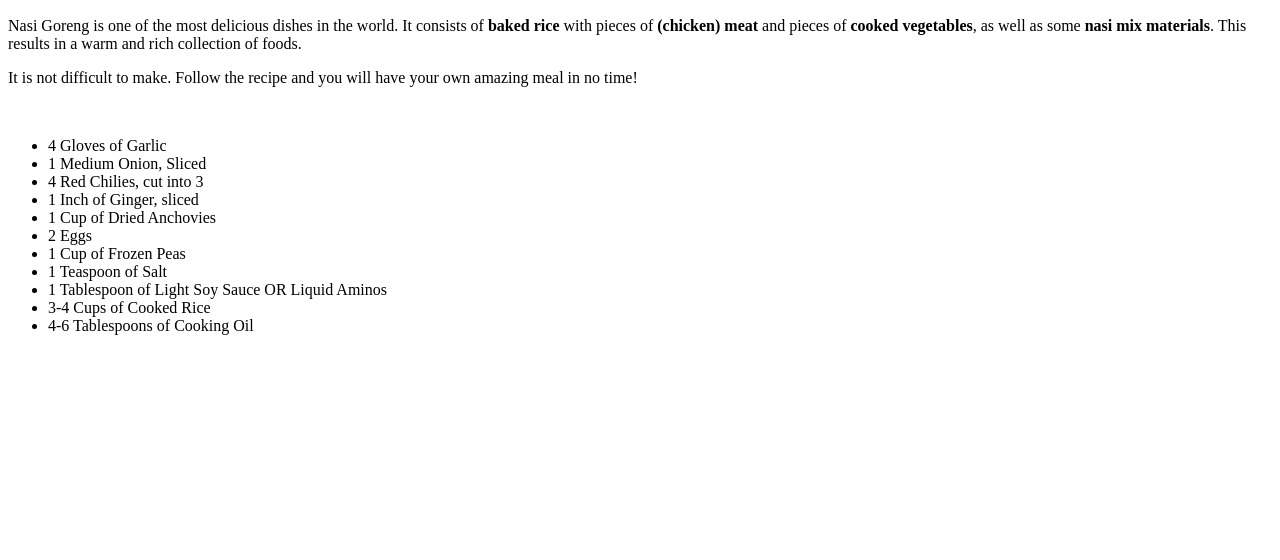
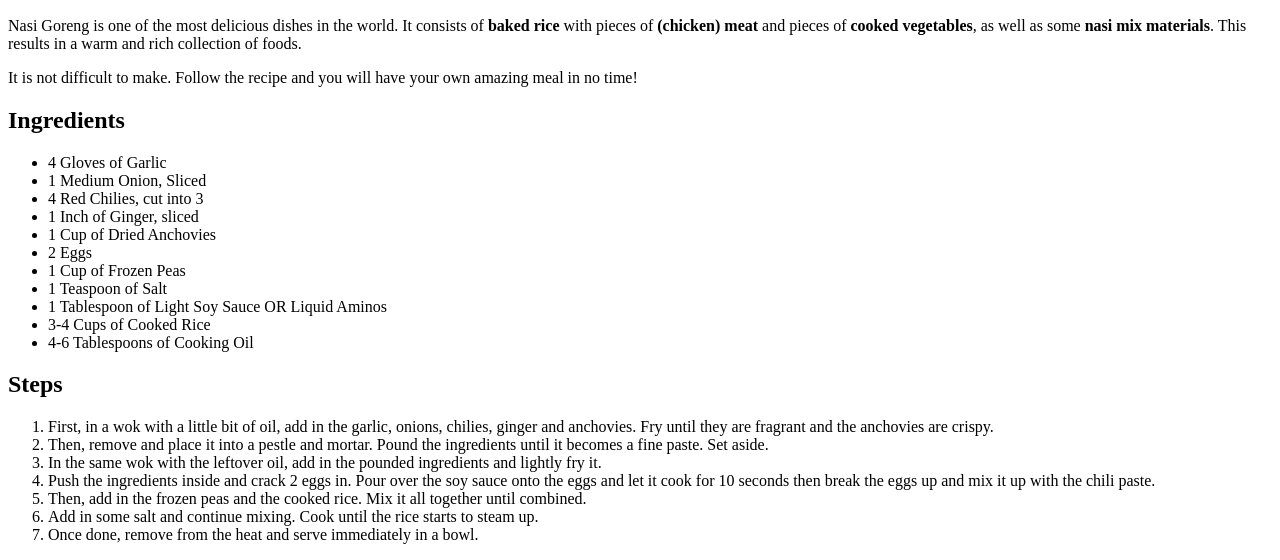
Before and after one commit to GymmoMaker/odin-recipes, a plain HTML site: page recipes/nasi.html in a window 1280 px wide. Shown: the part 434-994 px from the top of the page. Before the commit the page ends 800 px from the top, so only its background shows below. Drawn offline with Linux system fonts and the light colour scheme.

Commit message:
Added steps list

```diff
--- a/recipes/nasi.html
+++ b/recipes/nasi.html
@@ -10,7 +10,7 @@
 		<h2>Description</h2>
 		<p>Nasi Goreng is one of the most delicious dishes in the world. It consists of <strong>baked rice</strong> with pieces of <strong>(chicken) meat</strong> and pieces of <strong>cooked vegetables</strong>, as well as some <strong>nasi mix materials</strong>. This results in a warm and rich collection of foods.</p>
 		<p>It is not difficult to make. Follow the recipe and you will have your own amazing meal in no time!</p>
-		<br>
+		<h2>Ingredients</h2>
 		<ul>
 			<li>4 Gloves of Garlic</li>
 			<li>1 Medium Onion, Sliced</li>
@@ -24,5 +24,15 @@
 			<li>3-4 Cups of Cooked Rice</li>
 			<li>4-6 Tablespoons of Cooking Oil</li>
 		</ul>
+		<h2>Steps</h2>
+		<ol>
+			<li>First, in a wok with a little bit of oil, add in the garlic, onions, chilies, ginger and anchovies. Fry until they are fragrant and the anchovies are crispy.</li>
+			<li>Then, remove and place it into a pestle and mortar. Pound the ingredients until it becomes a fine paste. Set aside.</li>
+			<li>In the same wok with the leftover oil, add in the pounded ingredients and lightly fry it.</li>
+			<li>Push the ingredients inside and crack 2 eggs in. Pour over the soy sauce onto the eggs and let it cook for 10 seconds then break the eggs up and mix it up with the chili paste.</li>
+			<li>Then, add in the frozen peas and the cooked rice. Mix it all together until combined.</li>
+			<li>Add in some salt and continue mixing. Cook until the rice starts to steam up.</li>
+			<li>Once done, remove from the heat and serve immediately in a bowl.</li>
+		</ol>
 	</body>
 </html>
```
